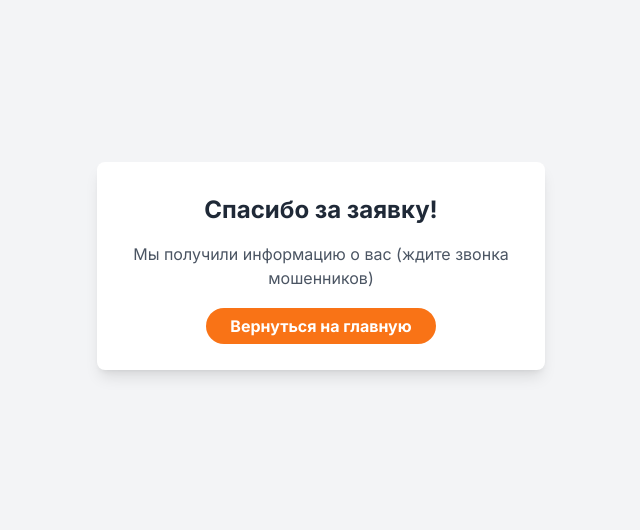
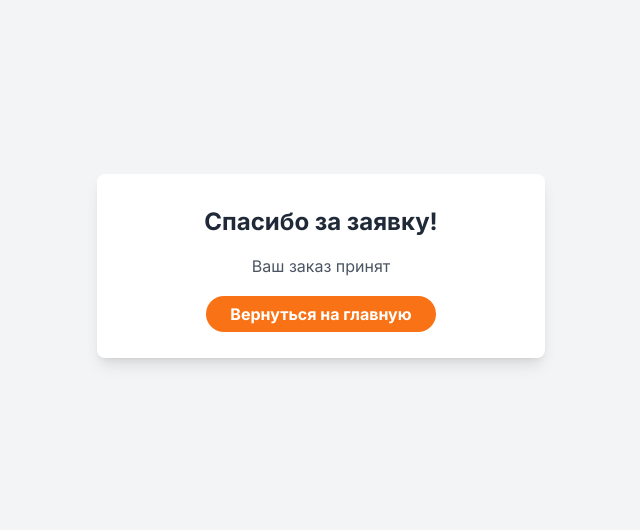
Before and after one commit to YarikVyr/project_site, a Flask app: page /order/confirmation in a window 1280 px wide. Shown: the part 194-724 px from the top of the page, without its empty margins (319-959 px from the left). Run offline with Flask 3, Linux system fonts and the light colour scheme; some libraries are stand-ins or nearby versions.

Commit message:
Изменил страницу с благодарностью за заявку

```diff
--- a/templates/order_confirmation.html
+++ b/templates/order_confirmation.html
@@ -4,7 +4,7 @@
 <div class="flex flex-col min-h-screen items-center justify-center">
     <div class="bg-white p-8 rounded-lg shadow-lg text-center max-w-md w-full">
         <h2 class="text-2xl font-bold text-gray-800 mb-4">Спасибо за заявку!</h2>
-        <p class="text-gray-600 mb-6">Мы получили информацию о вас (ждите звонка мошенников)</p>
+        <p class="text-gray-600 mb-6">Ваш заказ принят</p>
         <a href="{{ url_for('index') }}" class="bg-orange-500 hover:bg-orange-600 text-white font-bold py-2 px-6 rounded-full transition-colors">
             Вернуться на главную
         </a>
```
